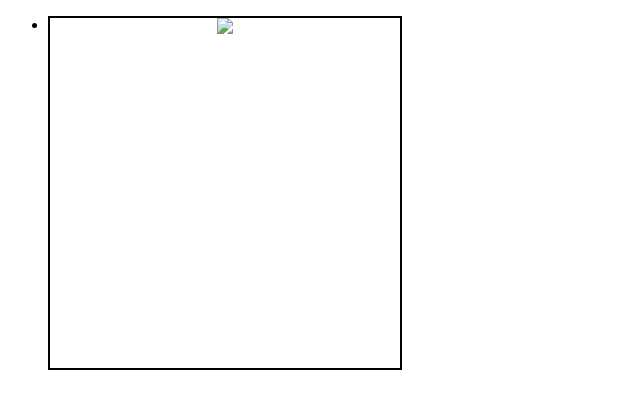
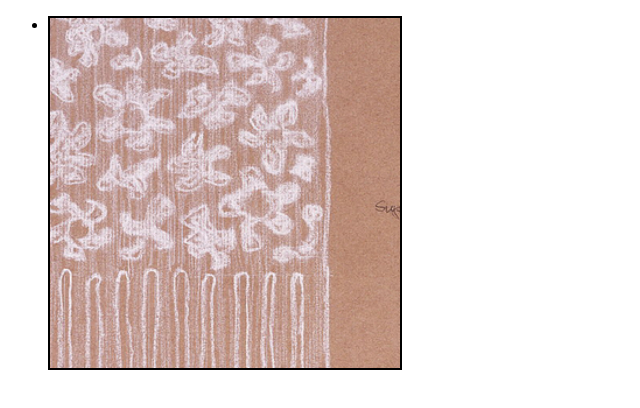
Before and after one commit to cooperhewitt/js-cooperhewitt-images, a plain HTML site: page index.html in a window 1280 px wide. Shown: the whole page, without its empty margins (0-640 px from the left). Drawn offline with nearby package versions, Linux system fonts and the light colour scheme; the site is published under a folder, as on GitHub Pages, so addresses that start at the root find nothing.

Commit message:
fixing image paths

```diff
--- a/index.html
+++ b/index.html
@@ -19,7 +19,7 @@
     <ul id="imageGrid" class="thumbnails" data-mouseout-image-size="out" data-mouseout-class-name="out" data-mouseover-image-size="over" data-mouseover-class-name="over">
       <li class="thumbnail">
 	<a href="#">
-	  <img class="out" src="/images/01_out.jpg" data-allow-redraw />
+	  <img class="out" src="images/01_out.jpg" data-allow-redraw />
 	</a>
       </li>
     </ul>
```
